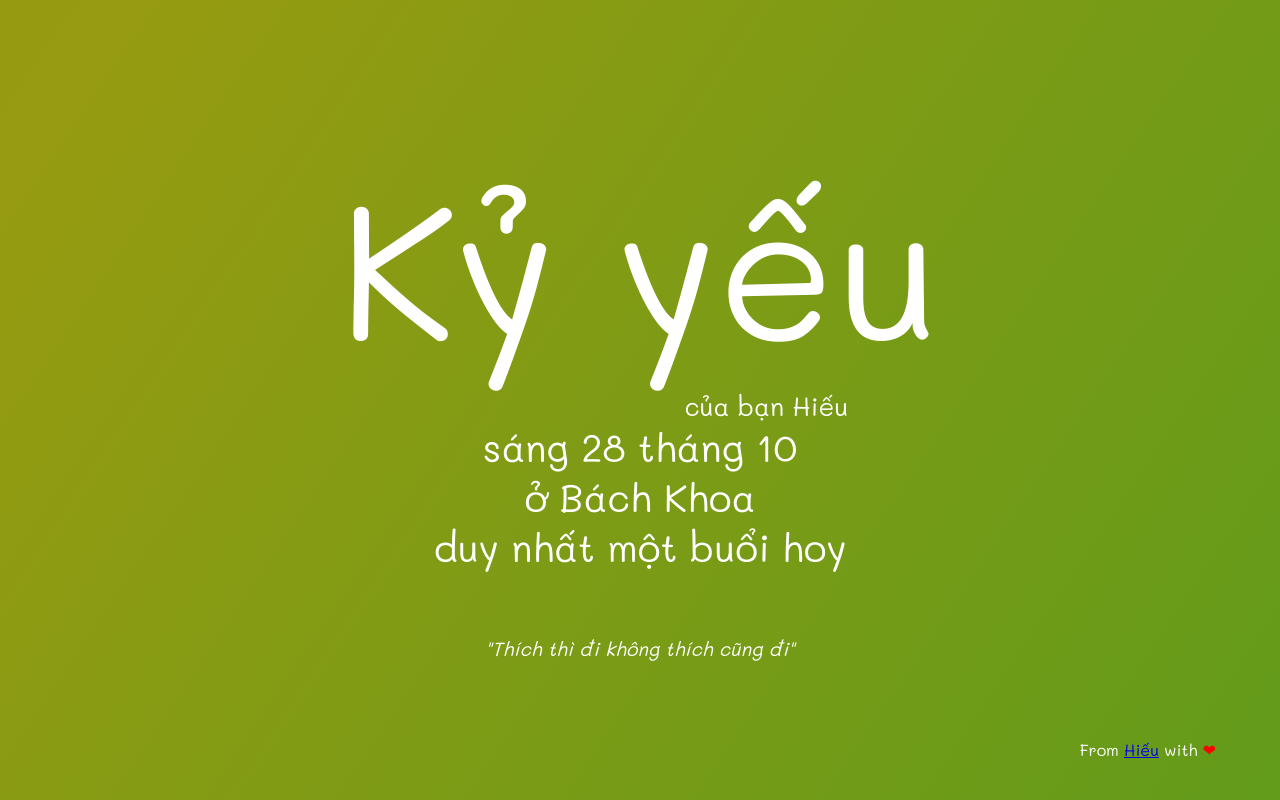
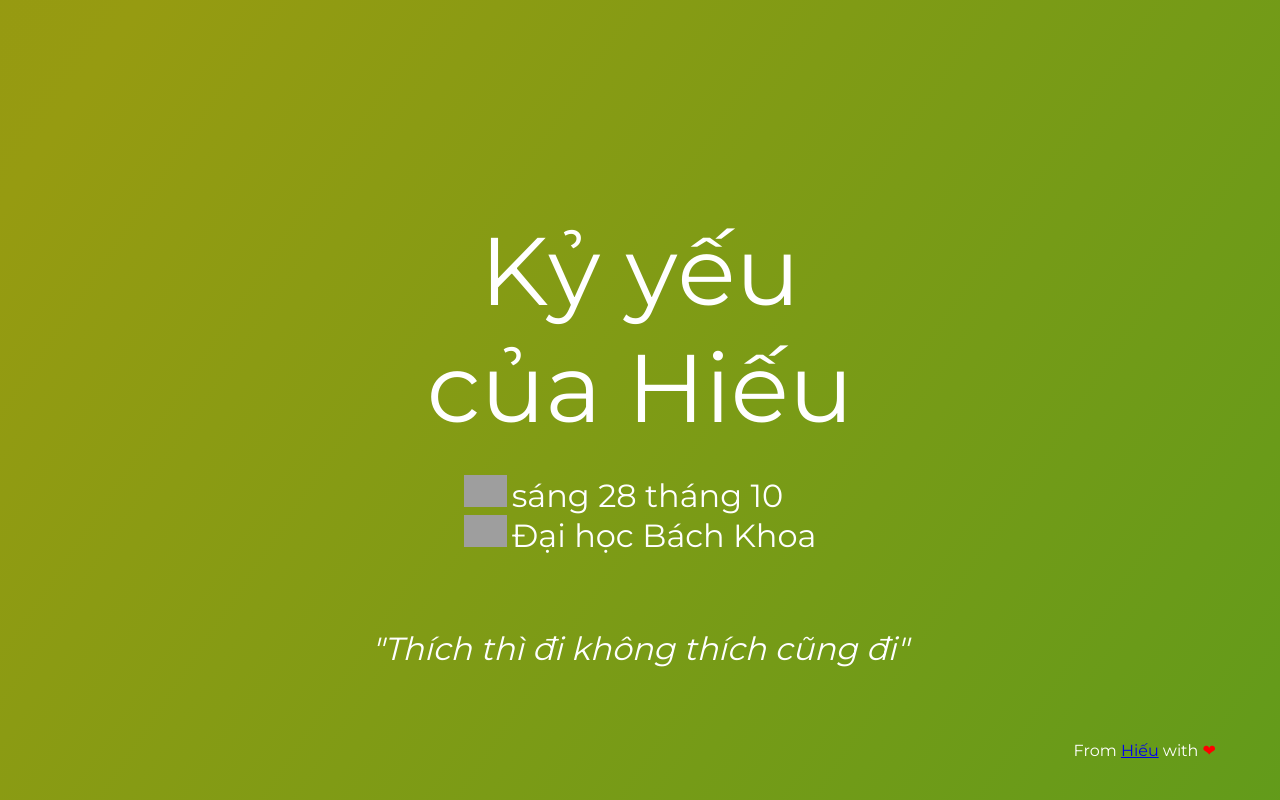
Before and after one commit to hieudmg/MusicServer, a Django app: page /landing/ in a window 1280 px wide. Run offline with Django 3.2, Linux system fonts and the light colour scheme; grey boxes are pictures that could not be loaded.

Commit message:
Redesign landing page

```diff
--- a/Serverer/templates/Landing/landing.html
+++ b/Serverer/templates/Landing/landing.html
@@ -2,17 +2,39 @@
 <head>
     <link rel="stylesheet" href="{% static "css/animate.min.css" %}">
     <link rel="stylesheet" href="{% static "css/landing.css" %}">
-    <link href="https://fonts.googleapis.com/css?family=Mali" rel="stylesheet">
-    <title>Thư mời kỷ yếu của bạn Hiếu</title>
+    <link href="https://fonts.googleapis.com/css?family=Montserrat" rel="stylesheet">
+    <title>Thư mời kỷ yếu của Hiếu</title>
 </head>
 <body>
+<style>
+    .content-item:before {
+        display: inline-block;
+        width: 1em;
+        height: 1em;
+        content: "";
+        background-repeat: no-repeat;
+        background-size: contain;
+        padding-right: 0.5em;
+    }
+
+    #citem1:before {
+        background-image: url("{% static "icons/calendar.svg" %}");
+    }
+
+    #citem2:before {
+        background-image: url("{% static "icons/location.svg" %}");
+    }
+</style>
 <div class="wrapper"></div>
 <div class="main-title main-title-txt animated jackInTheBox">Kỷ yếu</div>
-<div class="sub-title sub-title-txt animated bounceIn delay-1s"><span class="sub-title-padding"></span>của bạn Hiếu
+<div class="sub-title sub-title-txt animated bounceIn delay-1s">của Hiếu</div>
+<br>
+<div class="content-container">
+    <ul class="content content-txt animated fadeIn delay-2s">
+        <li id="citem1" class="content-item">sáng 28 tháng 10</li>
+        <li id="citem2" class="content-item">Đại học Bách Khoa</li>
+    </ul>
 </div>
-<div class="content content-txt animated fadeIn delay-2s">sáng 28 tháng 10</div>
-<div class="content content-txt animated fadeIn delay-2s">ở Bách Khoa</div>
-<div class="content content-txt animated fadeIn delay-2s">duy nhất một buổi hoy</div>
 <div class="quote quote-txt animated fadeIn delay-3s">"Thích thì đi không thích cũng đi"</div>
 <div class="landing-footer">
     From <a href="https://www.facebook.com/dmhpsi" target="_blank">Hiếu</a> with <span style="color:red">❤</span>
--- a/static/css/landing.css
+++ b/static/css/landing.css
@@ -1,9 +1,10 @@
 body {
     align-content: center;
-    font-family: 'Mali', cursive;
+    font-family: 'Montserrat', sans-serif;
 }
 
 .main-title {
+    padding-top: 10vh;
     text-align: center;
     color: white;
     margin: auto;
@@ -20,9 +21,13 @@ body {
 }
 
 .content {
-    text-align: center;
     color: white;
     margin: auto;
+    padding: 10px;
+}
+
+.content-container {
+    display: flex;
 }
 
 .quote {
@@ -41,36 +46,47 @@ body {
 }
 
 .main-title-txt {
-    font-size: 25vw;
+    font-size: 15vw;
+}
+.sub-title-txt {
+    font-size: 15vw;
+}
+.content-txt {
+    font-size: 5vw;
+}
+.quote-txt {
+    font-size: 5vw;
+}
+@media (min-width: 768px) {
+    .main-title-txt {
+        font-size: 12vw;
+    }
+    .sub-title-txt {
+        font-size: 12vw;
+    }
+    .content-txt {
+        font-size: 4vw;
+    }
+    .quote-txt {
+        font-size: 4vw;
+    }
 }
 
-.sub-title-txt {
-    font-size: 6vw;
-}
-
-.content-txt {
-    font-size: 8vw;
-}
-
-.quote-txt {
-    font-size: 4vw;
-}
-
-@media (min-width: 768px) {
+@media (min-width: 1068px) {
     .main-title-txt {
-        font-size: 15vw;
+        font-size: 7.5vw;
     }
 
     .sub-title-txt {
-        font-size: 2vw;
+        font-size: 7.5vw;
     }
 
     .content-txt {
-        font-size: 3vw;
+        font-size: 2.5vw;
     }
 
     .quote-txt {
-        font-size: 1.5vw;
+        font-size: 2.5vw;
     }
 }
 
@@ -141,3 +157,13 @@ body {
         background-position: 0% 82%
     }
 }
+
+.glyph {
+    display: inline-block;
+    vertical-align: middle;
+    width: 0.8em;
+}
+
+ul {
+    list-style-type: none;
+}
```
